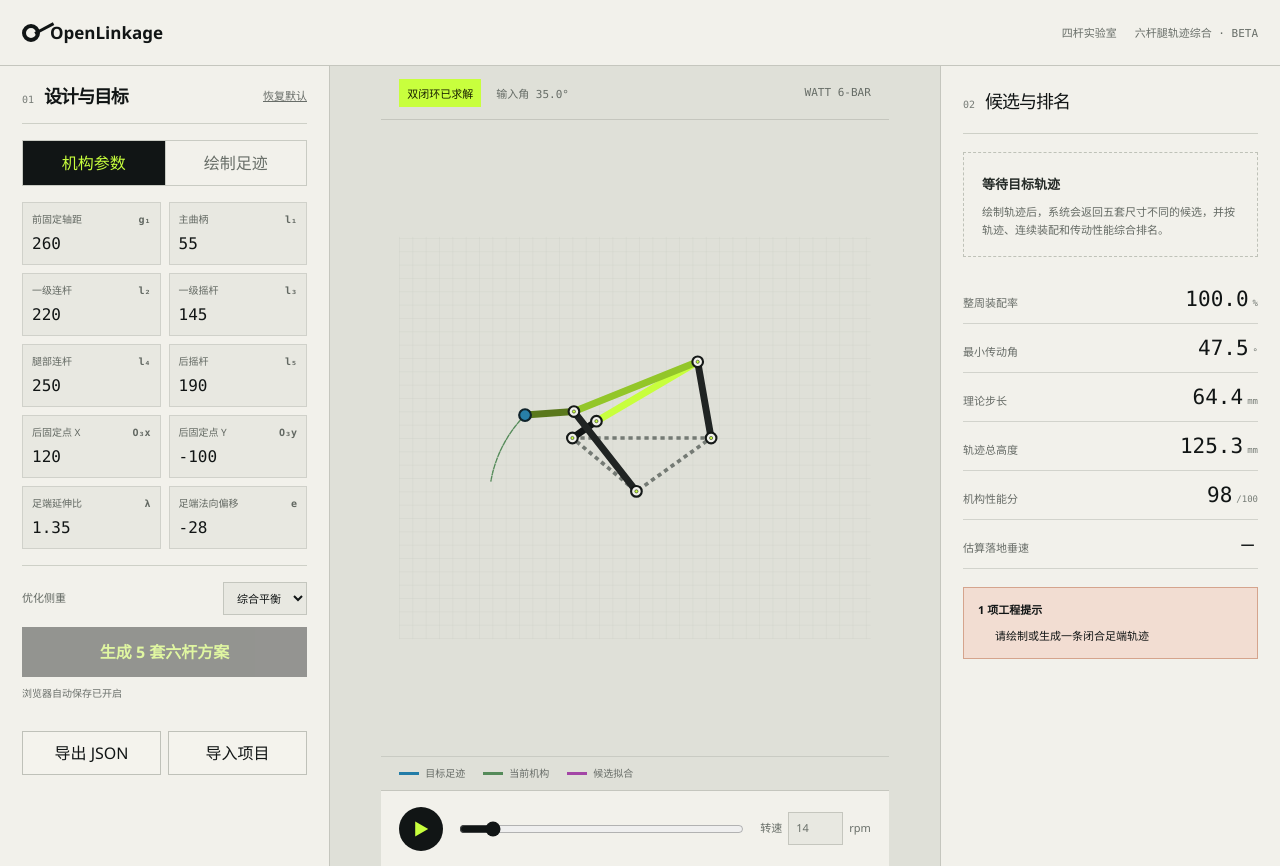
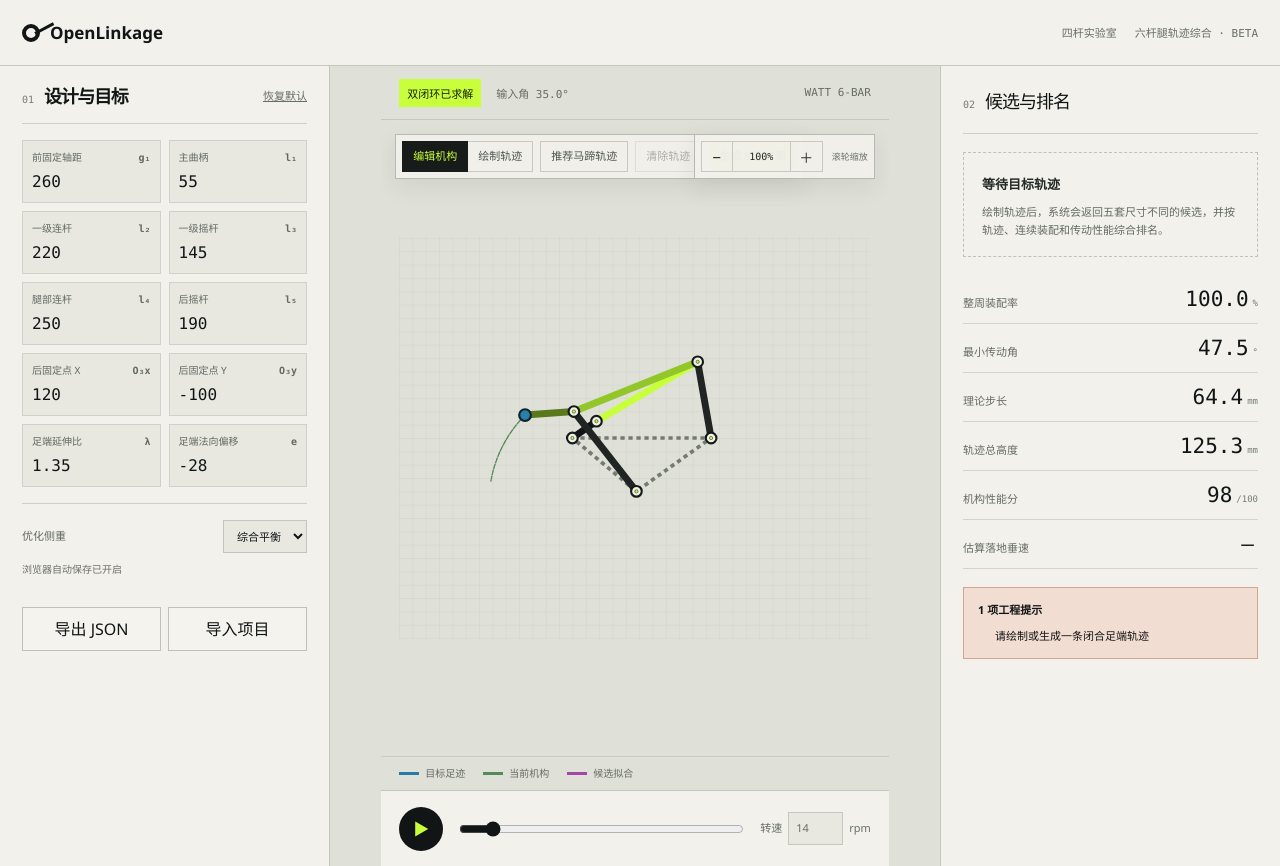
Before and after one commit to tutao0123/open-linkage, a Next.js app: page /leg in a window 1280 px wide. Built offline with nearby package versions, Linux system fonts and the light colour scheme.

Commit message:
Unify linkage canvas tools and add zoom

```diff
--- a/src/components/four-bar-editor.module.css
+++ b/src/components/four-bar-editor.module.css
@@ -27,6 +27,10 @@
 
 .editableSvg {
   touch-action: none;
+}
+
+.panning {
+  cursor: grabbing !important;
 }
 
 .canvasSurface {
--- a/src/components/four-bar-lab.tsx
+++ b/src/components/four-bar-lab.tsx
@@ -11,6 +11,8 @@ import {
   type Point,
 } from "@/lib/four-bar";
 import { fitFourBarToClosedPath, type PathFitResult } from "@/lib/path-synthesis";
+import { SvgViewportControls } from "./svg-viewport-controls";
+import { useSvgViewport } from "./use-svg-viewport";
 import styles from "./four-bar-lab.module.css";
 import editorStyles from "./four-bar-editor.module.css";
 
@@ -131,7 +133,13 @@ export function FourBarLab() {
   const maximumLength = Math.max(parameters.ground, parameters.input, parameters.coupler, parameters.output);
   const horizontalPadding = Math.max(90, maximumLength * 0.65);
   const verticalExtent = Math.max(210, (parameters.input + parameters.couplerPointOffset) * 1.8);
-  const viewBox = `${-horizontalPadding} ${-verticalExtent} ${parameters.ground + horizontalPadding * 2} ${verticalExtent * 2}`;
+  const baseView = useMemo(() => ({
+    x: -horizontalPadding,
+    y: -verticalExtent,
+    width: parameters.ground + horizontalPadding * 2,
+    height: verticalExtent * 2,
+  }), [horizontalPadding, parameters.ground, verticalExtent]);
+  const viewport = useSvgViewport(baseView);
 
   const updateLength = (key: keyof FourBarParameters, value: number) => {
     setParameters((current) => ({ ...current, [key]: Math.max(1, value || 1) }));
@@ -199,6 +207,7 @@ export function FourBarLab() {
   };
 
   const startDrag = (target: DragTarget, event: ReactPointerEvent<SVGGElement | SVGCircleElement>) => {
+    if (event.button === 1 || event.altKey) return;
     event.preventDefault();
     event.stopPropagation();
     setPlaying(false);
@@ -300,6 +309,7 @@ export function FourBarLab() {
     setTargetPoints([]);
     setFitResult(null);
     setEditorMode("mechanism");
+    viewport.resetView();
     setProjectMessage("已恢复默认项目");
   };
 
@@ -398,7 +408,7 @@ export function FourBarLab() {
 
           <div className={styles.note}>
             <span>提示</span>
-            机构模式可拖动绿色手柄；轨迹模式可徒手绘制一条闭合目标曲线，再点击自动拟合。
+            机构模式可拖动绿色手柄；轨迹模式可徒手绘制闭合曲线。滚轮缩放，Alt 或中键拖动画布。
           </div>
         </aside>
 
@@ -425,23 +435,38 @@ export function FourBarLab() {
                 {fitting ? `拟合 ${Math.round(fitProgress * 100)}%` : "自动拟合"}
               </button>
             </div>
+            <SvgViewportControls
+              zoom={viewport.zoom}
+              onZoomIn={viewport.zoomIn}
+              onZoomOut={viewport.zoomOut}
+              onReset={viewport.resetView}
+            />
             <svg
               ref={svgRef}
-              className={editorStyles.editableSvg}
-              viewBox={viewBox}
+              className={`${editorStyles.editableSvg} ${viewport.isPanning ? editorStyles.panning : ""}`}
+              viewBox={viewport.viewBox}
               role="img"
               aria-label="四杆机构运动学画布"
-              onPointerDown={startDrawing}
-              onPointerMove={handlePointerMove}
-              onPointerUp={finishInteraction}
-              onPointerCancel={finishInteraction}
+              onWheel={viewport.handleWheel}
+              onPointerDown={(event) => {
+                if (!viewport.startPan(event)) startDrawing(event);
+              }}
+              onPointerMove={(event) => {
+                if (!viewport.movePan(event)) handlePointerMove(event);
+              }}
+              onPointerUp={(event) => {
+                if (!viewport.endPan(event)) finishInteraction();
+              }}
+              onPointerCancel={(event) => {
+                if (!viewport.endPan(event)) finishInteraction();
+              }}
             >
               <defs>
                 <pattern id="grid" width="25" height="25" patternUnits="userSpaceOnUse">
                   <path d="M 25 0 L 0 0 0 25" className={styles.gridLine} />
                 </pattern>
               </defs>
-              <rect x={-horizontalPadding} y={-verticalExtent} width={parameters.ground + horizontalPadding * 2} height={verticalExtent * 2} fill="url(#grid)" />
+              <rect x={viewport.view.x} y={viewport.view.y} width={viewport.view.width} height={viewport.view.height} fill="url(#grid)" />
               <line x1="0" y1="0" x2={parameters.ground} y2="0" className={styles.groundLink} />
               <g className={editorStyles.dimensions} aria-hidden="true">
                 <line x1="0" y1="24" x2={parameters.ground} y2="24" />
--- a/src/components/six-bar-leg-lab.module.css
+++ b/src/components/six-bar-leg-lab.module.css
@@ -126,6 +126,7 @@
 .modeTabs .activeTab { background: #111515; color: #c8ff3d; }
 
 .fields {
+  margin-top: 16px;
   display: grid;
   grid-template-columns: 1fr 1fr;
   gap: 8px;
--- a/src/components/six-bar-leg-lab.tsx
+++ b/src/components/six-bar-leg-lab.tsx
@@ -15,6 +15,9 @@ import {
   type SynthesisPriority,
 } from "@/lib/six-bar-synthesis";
 import { analyzeSixBarLeg, solveSixBarLeg, type SixBarParameters } from "@/lib/six-bar";
+import { SvgViewportControls } from "./svg-viewport-controls";
+import { useSvgViewport } from "./use-svg-viewport";
+import editorStyles from "./four-bar-editor.module.css";
 import styles from "./six-bar-leg-lab.module.css";
 
 const DEFAULT_PARAMETERS: SixBarParameters = {
@@ -185,7 +188,13 @@ export function SixBarLegLab() {
     parameters.secondRocker,
     180,
   );
-  const viewBox = `${-maximumLength * 1.25} ${-maximumLength * 1.45} ${maximumLength * 3.4} ${maximumLength * 2.9}`;
+  const baseView = useMemo(() => ({
+    x: -maximumLength * 1.25,
+    y: -maximumLength * 1.45,
+    width: maximumLength * 3.4,
+    height: maximumLength * 2.9,
+  }), [maximumLength]);
+  const viewport = useSvgViewport(baseView);
   const landingSpeed = selectedCandidate
     ? selectedCandidate.landingVelocityPerRadian * speed * Math.PI * 2 / 60
     : null;
@@ -331,6 +340,7 @@ export function SixBarLegLab() {
     setSelectedCandidateId(null);
     setPriority("balanced");
     setEditorMode("inspect");
+    viewport.resetView();
     setMessage("已恢复默认六杆腿");
   };
 
@@ -387,12 +397,6 @@ export function SixBarLegLab() {
             <button onClick={reset} type="button">恢复默认</button>
           </div>
 
-          <div className={styles.modeTabs} role="group" aria-label="编辑模式">
-            <button className={editorMode === "inspect" ? styles.activeTab : ""} type="button" onClick={() => setEditorMode("inspect")}>机构参数</button>
-            <button className={editorMode === "trajectory" ? styles.activeTab : ""} type="button" onClick={() => setEditorMode("trajectory")}>绘制足迹</button>
-          </div>
-
-          {editorMode === "inspect" ? (
           <div className={styles.fields}>
             {LENGTH_FIELDS.map((field) => (
               <label key={field.key}>
@@ -406,14 +410,6 @@ export function SixBarLegLab() {
               </label>
             ))}
           </div>
-          ) : (
-            <div className={styles.targetTools}>
-              <p>在中间画布按住拖动，画出一条闭合足端轨迹。蓝线是目标，绿色虚线是当前机构轨迹。</p>
-              <button type="button" onClick={createGaitPreset}>生成推荐马蹄轨迹</button>
-              <button type="button" onClick={() => { setTargetPoints([]); setCandidates([]); setSelectedCandidateId(null); }} disabled={!targetPoints.length}>清除目标轨迹</button>
-              <div className={styles.pathStats}><span>原始轨迹点</span><strong>{targetPoints.length}</strong></div>
-            </div>
-          )}
 
           <div className={styles.synthesisBox}>
             <label>优化侧重
@@ -421,11 +417,8 @@ export function SixBarLegLab() {
                 {PRIORITY_OPTIONS.map((option) => <option key={option.value} value={option.value}>{option.label}</option>)}
               </select>
             </label>
-            <button className={styles.synthesizeButton} type="button" onClick={() => void runSynthesis()} disabled={targetPoints.length < 12 || fitting}>
-              {fitting ? `全局搜索 ${Math.round(fitProgress * 100)}%` : "生成 5 套六杆方案"}
-            </button>
             {fitting && <div className={styles.progress}><i style={{ width: `${fitProgress * 100}%` }} /></div>}
-            <small>{message}</small>
+            <small>{targetPoints.length ? `目标轨迹 ${targetPoints.length} 点 · ${message}` : message}</small>
           </div>
 
           <div className={styles.projectTools}>
@@ -451,18 +444,45 @@ export function SixBarLegLab() {
             <span>{editorMode === "trajectory" ? "按住画布绘制" : "WATT 6-BAR"}</span>
           </div>
           <div className={`${styles.canvas} ${editorMode === "trajectory" ? styles.drawingCanvas : ""}`}>
+            <div className={editorStyles.canvasActions}>
+              <div className={editorStyles.modeSwitch} role="group" aria-label="编辑模式">
+                <button className={editorMode === "inspect" ? editorStyles.selected : ""} type="button" onClick={() => setEditorMode("inspect")}>编辑机构</button>
+                <button className={editorMode === "trajectory" ? editorStyles.selected : ""} type="button" onClick={() => setEditorMode("trajectory")}>绘制轨迹</button>
+              </div>
+              <button type="button" onClick={createGaitPreset}>推荐马蹄轨迹</button>
+              <button type="button" onClick={() => { setTargetPoints([]); setCandidates([]); setSelectedCandidateId(null); }} disabled={!targetPoints.length}>清除轨迹</button>
+              <button className={editorStyles.fitButton} type="button" onClick={() => void runSynthesis()} disabled={targetPoints.length < 12 || fitting}>
+                {fitting ? `搜索 ${Math.round(fitProgress * 100)}%` : "生成 5 套方案"}
+              </button>
+            </div>
+            <SvgViewportControls
+              zoom={viewport.zoom}
+              onZoomIn={viewport.zoomIn}
+              onZoomOut={viewport.zoomOut}
+              onReset={viewport.resetView}
+            />
             <svg
               ref={svgRef}
-              viewBox={viewBox}
+              className={viewport.isPanning ? editorStyles.panning : undefined}
+              viewBox={viewport.viewBox}
               role="img"
               aria-label="Watt 类六杆机械腿运动学与目标足迹画布"
-              onPointerDown={startDrawing}
-              onPointerMove={movePointer}
-              onPointerUp={stopDrawing}
-              onPointerCancel={stopDrawing}
+              onWheel={viewport.handleWheel}
+              onPointerDown={(event) => {
+                if (!viewport.startPan(event)) startDrawing(event);
+              }}
+              onPointerMove={(event) => {
+                if (!viewport.movePan(event)) movePointer(event);
+              }}
+              onPointerUp={(event) => {
+                if (!viewport.endPan(event)) stopDrawing(event);
+              }}
+              onPointerCancel={(event) => {
+                if (!viewport.endPan(event)) stopDrawing(event);
+              }}
             >
               <defs><pattern id="leg-grid" width="25" height="25" patternUnits="userSpaceOnUse"><path d="M25 0H0V25" className={styles.grid} /></pattern></defs>
-              <rect x={-maximumLength * 1.25} y={-maximumLength * 1.45} width={maximumLength * 3.4} height={maximumLength * 2.9} fill="url(#leg-grid)" />
+              <rect x={viewport.view.x} y={viewport.view.y} width={viewport.view.width} height={viewport.view.height} fill="url(#leg-grid)" />
               <path d={`M0,0 L${parameters.groundPivot},0 L${parameters.rearPivotX},${-parameters.rearPivotY} Z`} className={styles.ground} />
               {analysis.trailPath && <path d={analysis.trailPath} className={styles.trail} />}
               {targetPathData && <path d={targetPathData} className={styles.targetPath} />}
--- /dev/null
+++ b/src/components/svg-viewport-controls.module.css
@@ -0,0 +1,40 @@
+.controls {
+  position: absolute;
+  z-index: 3;
+  top: 14px;
+  right: 14px;
+  display: flex;
+  align-items: center;
+  gap: 0;
+  padding: 6px;
+  border: 1px solid #b7bab2;
+  background: rgb(242 241 235 / 94%);
+  box-shadow: 0 8px 25px rgb(40 45 38 / 8%);
+}
+
+.controls button {
+  min-width: 32px;
+  height: 31px;
+  padding: 0 8px;
+  border: 1px solid #c7c9c1;
+  background: transparent;
+  color: #242927;
+  cursor: pointer;
+  font: 14px "Cascadia Mono", Consolas, monospace;
+}
+
+.controls button + button { border-left: 0; }
+.controls button:hover { background: #e1e5d9; }
+.controls .zoomValue { min-width: 58px; font-size: 10px; }
+
+.controls span {
+  margin-left: 9px;
+  color: #6c716c;
+  font-size: 9px;
+  white-space: nowrap;
+}
+
+@media (max-width: 900px) {
+  .controls { top: auto; right: 7px; bottom: 7px; }
+  .controls span { display: none; }
+}
--- /dev/null
+++ b/src/components/svg-viewport-controls.tsx
@@ -0,0 +1,28 @@
+"use client";
+
+import styles from "./svg-viewport-controls.module.css";
+
+type SvgViewportControlsProps = {
+  zoom: number;
+  onZoomIn: () => void;
+  onZoomOut: () => void;
+  onReset: () => void;
+};
+
+export function SvgViewportControls({
+  zoom,
+  onZoomIn,
+  onZoomOut,
+  onReset,
+}: SvgViewportControlsProps) {
+  return (
+    <div className={styles.controls} role="group" aria-label="画布视图控制">
+      <button type="button" onClick={onZoomOut} aria-label="缩小画布" title="缩小">−</button>
+      <button className={styles.zoomValue} type="button" onClick={onReset} aria-label="复位画布视图" title="复位视图">
+        {Math.round(zoom * 100)}%
+      </button>
+      <button type="button" onClick={onZoomIn} aria-label="放大画布" title="放大">＋</button>
+      <span title="鼠标滚轮缩放；Alt 或中键拖动平移">滚轮缩放</span>
+    </div>
+  );
+}
--- /dev/null
+++ b/src/components/use-svg-viewport.ts
@@ -0,0 +1,145 @@
+"use client";
+
+import {
+  useMemo,
+  useRef,
+  useState,
+  type PointerEvent as ReactPointerEvent,
+  type WheelEvent as ReactWheelEvent,
+} from "react";
+
+export type SvgViewRect = {
+  x: number;
+  y: number;
+  width: number;
+  height: number;
+};
+
+type ViewportState = {
+  zoom: number;
+  panX: number;
+  panY: number;
+};
+
+type PanStart = {
+  pointerId: number;
+  clientX: number;
+  clientY: number;
+  panX: number;
+  panY: number;
+};
+
+const MIN_ZOOM = 0.45;
+const MAX_ZOOM = 5;
+
+function clampZoom(value: number) {
+  return Math.min(MAX_ZOOM, Math.max(MIN_ZOOM, value));
+}
+
+function resolveView(base: SvgViewRect, state: ViewportState): SvgViewRect {
+  const width = base.width / state.zoom;
+  const height = base.height / state.zoom;
+  return {
+    x: base.x + (base.width - width) / 2 + state.panX,
+    y: base.y + (base.height - height) / 2 + state.panY,
+    width,
+    height,
+  };
+}
+
+export function useSvgViewport(base: SvgViewRect) {
+  const [state, setState] = useState<ViewportState>({ zoom: 1, panX: 0, panY: 0 });
+  const [isPanning, setIsPanning] = useState(false);
+  const panStartRef = useRef<PanStart | null>(null);
+  const view = useMemo(() => resolveView(base, state), [base, state]);
+
+  const zoomBy = (factor: number) => {
+    setState((current) => ({ ...current, zoom: clampZoom(current.zoom * factor) }));
+  };
+
+  const resetView = () => {
+    setState({ zoom: 1, panX: 0, panY: 0 });
+    setIsPanning(false);
+    panStartRef.current = null;
+  };
+
+  const handleWheel = (event: ReactWheelEvent<SVGSVGElement>) => {
+    event.preventDefault();
+    const bounds = event.currentTarget.getBoundingClientRect();
+    if (!bounds.width || !bounds.height) return;
+
+    const ratioX = Math.min(1, Math.max(0, (event.clientX - bounds.left) / bounds.width));
+    const ratioY = Math.min(1, Math.max(0, (event.clientY - bounds.top) / bounds.height));
+    setState((current) => {
+      const currentView = resolveView(base, current);
+      const nextZoom = clampZoom(current.zoom * (event.deltaY < 0 ? 1.16 : 1 / 1.16));
+      const nextWidth = base.width / nextZoom;
+      const nextHeight = base.height / nextZoom;
+      const focusX = currentView.x + ratioX * currentView.width;
+      const focusY = currentView.y + ratioY * currentView.height;
+      const nextX = focusX - ratioX * nextWidth;
+      const nextY = focusY - ratioY * nextHeight;
+      return {
+        zoom: nextZoom,
+        panX: nextX - base.x - (base.width - nextWidth) / 2,
+        panY: nextY - base.y - (base.height - nextHeight) / 2,
+      };
+    });
+  };
+
+  const startPan = (event: ReactPointerEvent<SVGSVGElement>) => {
+    if (event.button !== 1 && !event.altKey) return false;
+    event.preventDefault();
+    event.stopPropagation();
+    panStartRef.current = {
+      pointerId: event.pointerId,
+      clientX: event.clientX,
+      clientY: event.clientY,
+      panX: state.panX,
+      panY: state.panY,
+    };
+    setIsPanning(true);
+    event.currentTarget.setPointerCapture(event.pointerId);
+    return true;
+  };
+
+  const movePan = (event: ReactPointerEvent<SVGSVGElement>) => {
+    const start = panStartRef.current;
+    if (!start || start.pointerId !== event.pointerId) return false;
+    const bounds = event.currentTarget.getBoundingClientRect();
+    if (!bounds.width || !bounds.height) return true;
+    const deltaX = (event.clientX - start.clientX) * view.width / bounds.width;
+    const deltaY = (event.clientY - start.clientY) * view.height / bounds.height;
+    setState((current) => ({
+      ...current,
+      panX: start.panX - deltaX,
+      panY: start.panY - deltaY,
+    }));
+    return true;
+  };
+
+  const endPan = (event: ReactPointerEvent<SVGSVGElement>) => {
+    const start = panStartRef.current;
+    if (!start || start.pointerId !== event.pointerId) return false;
+    if (event.currentTarget.hasPointerCapture(event.pointerId)) {
+      event.currentTarget.releasePointerCapture(event.pointerId);
+    }
+    panStartRef.current = null;
+    setIsPanning(false);
+    return true;
+  };
+
+  return {
+    view,
+    viewBox: `${view.x} ${view.y} ${view.width} ${view.height}`,
+    zoom: state.zoom,
+    isPanning,
+    zoomIn: () => zoomBy(1.25),
+    zoomOut: () => zoomBy(1 / 1.25),
+    resetView,
+    handleWheel,
+    startPan,
+    movePan,
+    endPan,
+  };
+}
```
Lines whose indentation alone changed are shown as unchanged.
